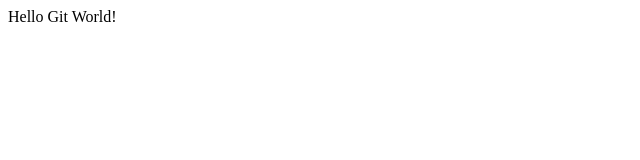
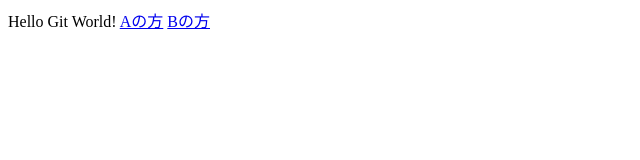
Before and after one commit to koukichikun/A-, a plain HTML site: page index.html in a window 1280 px wide. Shown: the whole page, without its empty margins (0-640 px from the left). Drawn offline with Linux system fonts and the light colour scheme.

Commit message:
html追加

```diff
--- a/index.html
+++ b/index.html
@@ -8,5 +8,6 @@
 </head>
 <body>
 	Hello Git World!
+	<a href="profile_A.html">Aの方</a> <a href="profile_B.html">Bの方</a>
 </body>
 </html>
```
